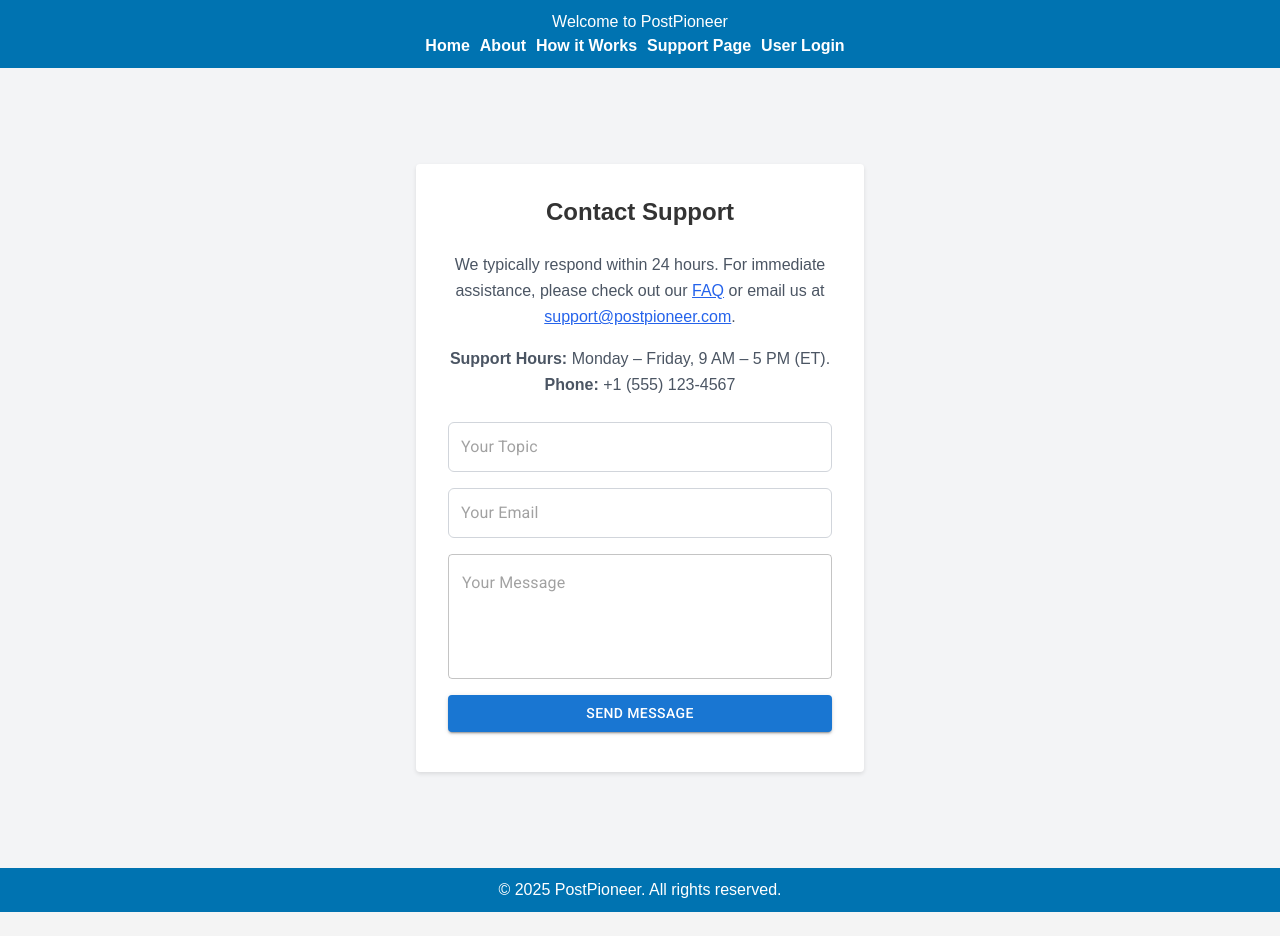
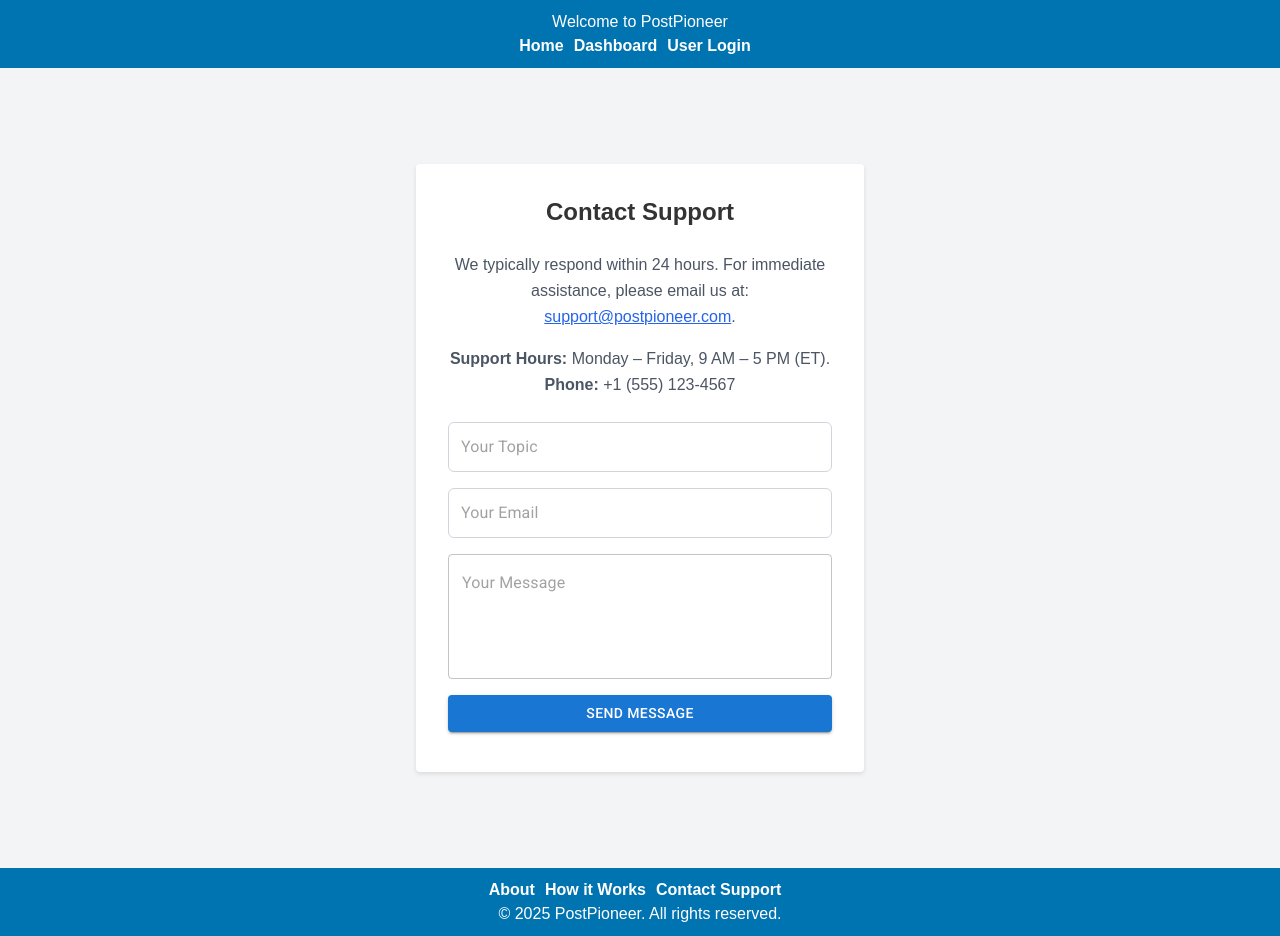
Before and after one commit to rc21mj/COSC4P02, a React (Create React App) app in the folder PostPioneer/frontend/: page /support in a window 1280 px wide. Before the commit the page ends 912 px from the top, so only its background shows below. Built offline with nearby package versions, Linux system fonts and the light colour scheme; no server answers.

Commit message:
Re-added navbar changes, added support form fix
-As the title suggests, we lost old navbar changes, I reimplemented them while also fixing the support form

```diff
--- a/PostPioneer/frontend/src/Layout1.js
+++ b/PostPioneer/frontend/src/Layout1.js
@@ -47,13 +47,7 @@ function Layout1({ children }) {
               <Link to="/">Home</Link>
             </li>
             <li>
-              <Link to="/about">About</Link>
-            </li>
-            <li>
-              <Link to="/how-it-works">How it Works</Link>
-            </li>
-            <li>
-              <Link to="/support">Support Page</Link>
+              <Link to="/dashboard">Dashboard</Link>
             </li>
             {user ? (
               <li>
@@ -63,11 +57,6 @@ function Layout1({ children }) {
             {user ? (
               <li>
                 <Link to="/payment">Payment Plan</Link>
-              </li>
-            ) : null}
-            {user ? (
-              <li>
-                <Link to="/dashboard">Dashboard</Link>
               </li>
             ) : null}
             {user ? (
@@ -99,6 +88,19 @@ function Layout1({ children }) {
       <div className="content">{children}</div>
 
       <footer>
+        <nav>
+        <ul>
+          <li>
+            <Link to="/about">About</Link>
+          </li>
+          <li>
+            <Link to="/how-it-works">How it Works</Link>
+          </li>
+          <li>
+            <Link to="/support">Contact Support</Link>
+          </li>
+        </ul>
+        </nav>
         <p>&copy; 2025 PostPioneer. All rights reserved.</p>
       </footer>
     </>
--- a/PostPioneer/frontend/src/SupportForm.js
+++ b/PostPioneer/frontend/src/SupportForm.js
@@ -18,11 +18,7 @@ function SupportForm() {
           {/* Intro Text */}
           <p className="text-gray-600 mb-4 text-center leading-relaxed">
             We typically respond within 24 hours. For immediate assistance,
-            please check out our{" "}
-            <a href="/faq" className="text-blue-600 underline">
-              FAQ
-            </a>{" "}
-            or email us at{" "}
+            please email us at: {" "}
             <a
               href="mailto:support@postpioneer.com"
               className="text-blue-600 underline"
```
